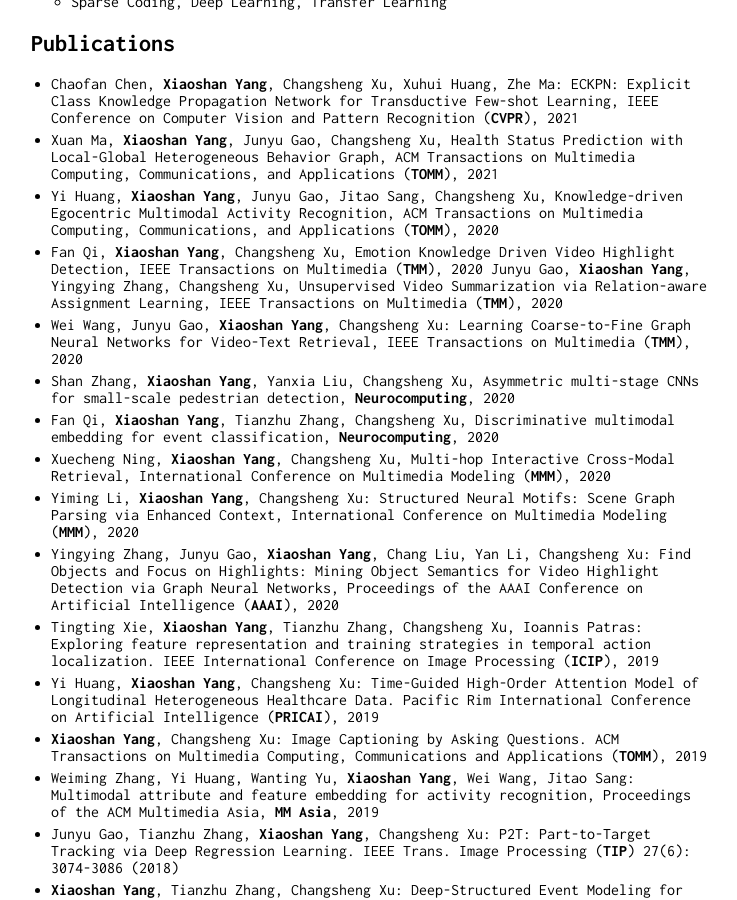
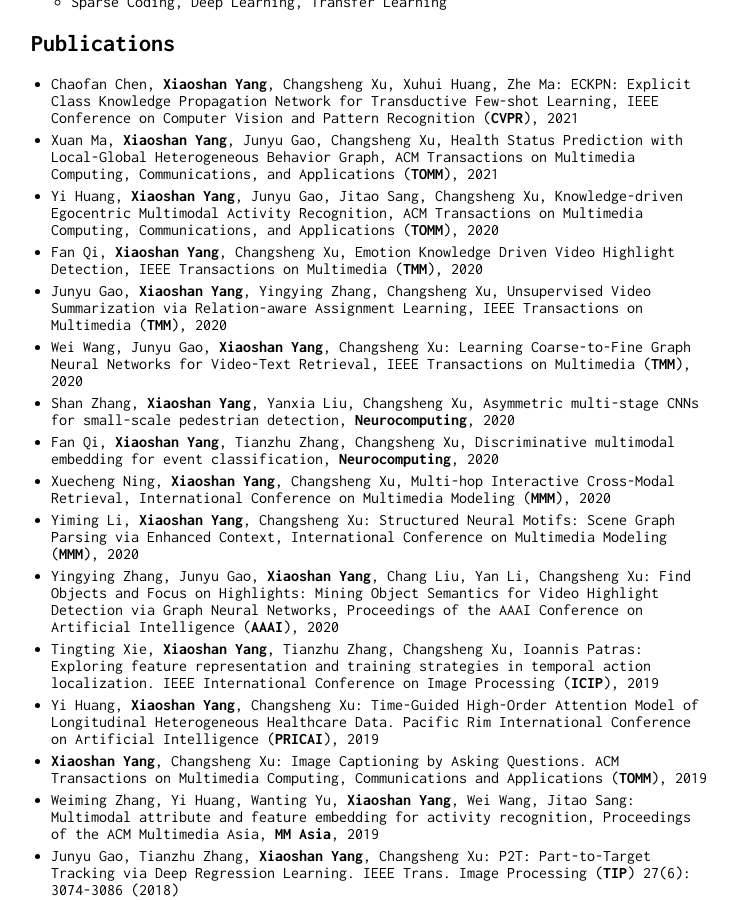
Before and after one commit to YangXS/yangxs.github.io, a Jekyll site: the page built from index.md, in a window 1280 px wide and 900 px high, scrolled down 501 px. Shown: the whole window, without its empty margins (259-996 px from the left). Built offline with Jekyll 4.4.1, drawn with Linux system fonts in a browser that asks for light colours; our own code applies the rules of GitHub Pages for plain Markdown files.

```diff
--- a/index.md
+++ b/index.md
@@ -22,7 +22,7 @@ I am an Associate Researcher at National Lab of Pattern Recognition, Institute o
 * Xuan Ma, **Xiaoshan Yang**, Junyu Gao, Changsheng Xu, Health Status Prediction with Local-Global Heterogeneous Behavior Graph, ACM Transactions on Multimedia Computing, Communications, and Applications (**TOMM**), 2021
 * Yi Huang, **Xiaoshan Yang**, Junyu Gao, Jitao Sang, Changsheng Xu, Knowledge-driven Egocentric Multimodal Activity Recognition, ACM Transactions on Multimedia Computing, Communications, and Applications (**TOMM**), 2020
 * Fan Qi, **Xiaoshan Yang**, Changsheng Xu, Emotion Knowledge Driven Video Highlight Detection, IEEE Transactions on Multimedia (**TMM**), 2020
-Junyu Gao, **Xiaoshan Yang**, Yingying Zhang, Changsheng Xu, Unsupervised Video Summarization via Relation-aware Assignment Learning, IEEE Transactions on Multimedia (**TMM**), 2020
+* Junyu Gao, **Xiaoshan Yang**, Yingying Zhang, Changsheng Xu, Unsupervised Video Summarization via Relation-aware Assignment Learning, IEEE Transactions on Multimedia (**TMM**), 2020
 * Wei Wang, Junyu Gao, **Xiaoshan Yang**, Changsheng Xu: Learning Coarse-to-Fine Graph Neural Networks for Video-Text Retrieval, IEEE Transactions on Multimedia (**TMM**), 2020
 * Shan Zhang, **Xiaoshan Yang**, Yanxia Liu, Changsheng Xu, Asymmetric multi-stage CNNs for small-scale pedestrian detection, **Neurocomputing**, 2020
 * Fan Qi, **Xiaoshan Yang**, Tianzhu Zhang, Changsheng Xu, Discriminative multimodal embedding for event classification, **Neurocomputing**, 2020
```
